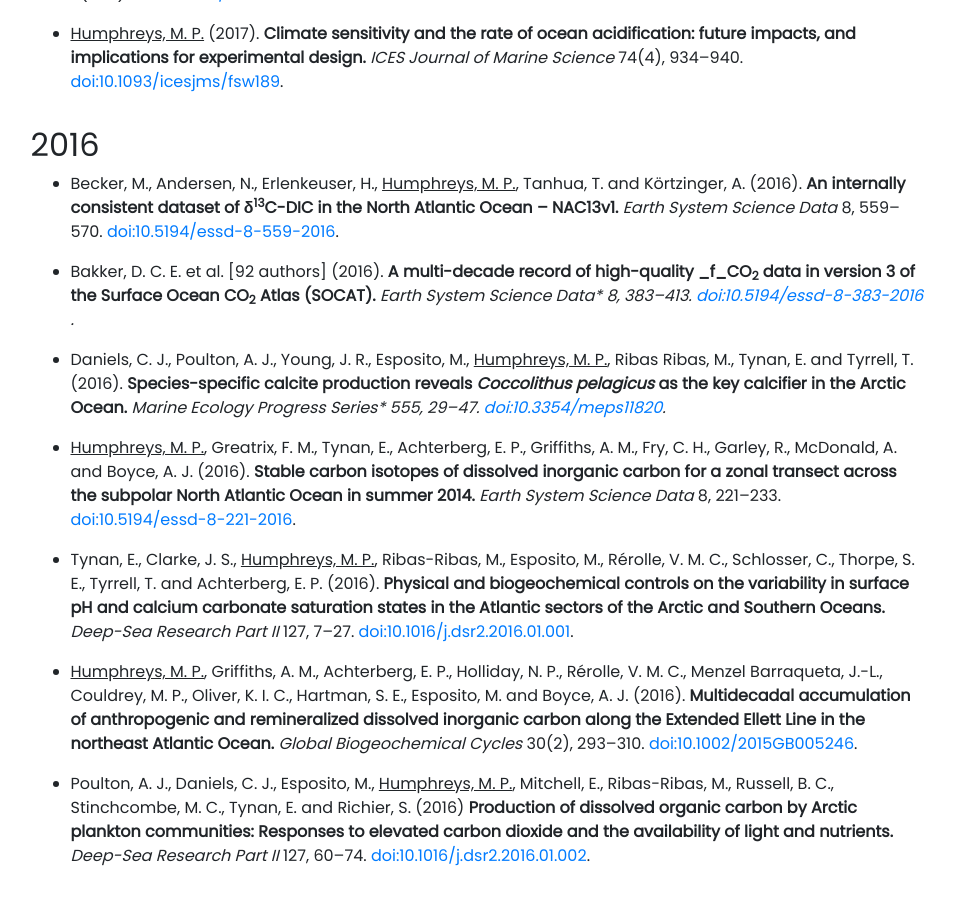
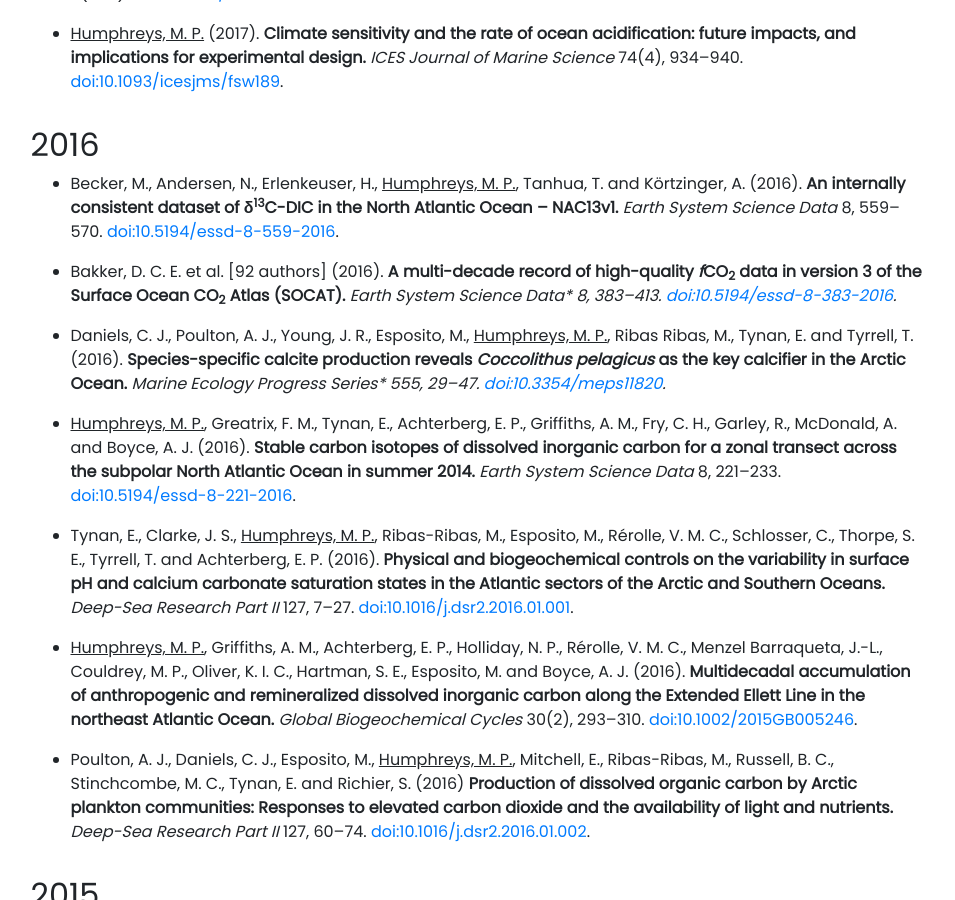
Before and after one commit to mvdh7/mvdh7.github.io, a Jekyll site: the page built from pages/publications.md, in a window 1280 px wide and 900 px high, scrolled down 1248 px. Shown: the whole window, without its empty margins (162-1117 px from the left). Built offline with Jekyll 4.4.1, drawn with Linux system fonts in a browser that asks for light colours; nearby versions of some CDN libraries; comment, search, counter and statistics services are not loaded.

Commit message:
Final formatting fixes

```diff
--- a/pages/publications.md
+++ b/pages/publications.md
@@ -29,7 +29,7 @@
 
 ## 2017
 
-  * Clarke, J. S., <u>Humphreys, M. P.</u>, Tynan, E., Kitidis, V., Brown, I., Mowlem, M. C. and Achterberg, E. P. (2017). **Characterization of a Time-Domain Dual Lifetime Referencing pCO<sub>2</sub>Optode and Deployment as a High-Resolution Underway Sensor across the High Latitude North Atlantic Ocean.** *Frontiers in Marine Science* 4(396). <a href="https://doi.org/10.3389/fmars.2017.00396">doi:10.3389/fmars.2017.00396</a>.
+  * Clarke, J. S., <u>Humphreys, M. P.</u>, Tynan, E., Kitidis, V., Brown, I., Mowlem, M. C. and Achterberg, E. P. (2017). **Characterization of a Time-Domain Dual Lifetime Referencing pCO<sub>2</sub> Optode and Deployment as a High-Resolution Underway Sensor across the High Latitude North Atlantic Ocean.** *Frontiers in Marine Science* 4(396). <a href="https://doi.org/10.3389/fmars.2017.00396">doi:10.3389/fmars.2017.00396</a>.
 
   * <u>Humphreys, M. P.</u> (2017). **Climate sensitivity and the rate of ocean acidification: future impacts, and implications for experimental design.** *ICES Journal of Marine Science* 74(4), 934–940. <a href="https://dx.doi.org/10.1093/icesjms/fsw189">doi:10.1093/icesjms/fsw189</a>.
 
@@ -40,7 +40,7 @@
 <!--• Linked to datasets: <a href="http://mphumphreys.wordpress.com/pubs/data/#d13cEEL">Humphreys et al. (2014)</a>, <a href="http://mphumphreys.wordpress.com/pubs/data/#d13cUKOA">Humphreys et al. (2014)</a>, <a href="http://mphumphreys.wordpress.com/pubs/data/#d13c302">Humphreys et al. (2015)</a>, <a href="http://mphumphreys.wordpress.com/pubs/data/#becker13c">Becker et al. (2016)</a>
 <span style="display: none;">Bakker, D. C. E., Pfeil, B., Landa, C. S., Metzl, N., O’Brien, K. M., Olsen, A., Smith, K., Cosca, C., Harasawa, S., Jones, S. D., Nakaoka, S.-I., Nojiri, Y., Schuster, U., Steinhoff, T., Sweeney, C., Takahashi, T., Tilbrook, B., Wada, C., Wanninkhof, R., Alin, S. R., Balestrini, C. F., Barbero, L., Bates, N. R., Bianchi, A. A., Bonou, F., Boutin, J., Bozec, Y., Burger, E. F., Cai, W.-J., Castle, R. D., Chen, L., Chierici, M., Currie, K., Evans, W., Featherstone, C., Feely, R. A., Fransson, A., Goyet, C., Greenwood, N., Gregor, L., Hankin, S., Hardman-Mountford, N. J., Harlay, J., Hauck, J., Hoppema, M., <u>Humphreys, M. P.</u>, Hunt, C. W., Huss, B., Ibánhez, J. S. P., Johannessen, T., Keeling, R., Kitidis, V., Körtzinger, A., Kozyr, A., Krasakopoulou, E., Kuwata, A., Landschützer, P., Lauvset, S. K., Lefèvre, N., Lo Monaco, C., Manke, A., Mathis, J. T., Merlivat, L., Millero, F. J., Monteiro, P. M. S., Munro, D. R., Murata, A., Newberger, T., Omar, A. M., Ono, T., Paterson, K., Pearce, D., Pierrot, D., Robbins, L. L., Saito, S., Salisbury, J., Schlitzer, R., Schneider, B., Schweitzer, R., Sieger, R., Skjelvan, I., Sullivan, K. F., Sutherland, S. C., Sutton, A. J., Tadokoro, K., Telszewski, M., Tuma, M., van Heuven, S. M. A. C., Vandemark, D., Ward, B., Watson, A. J. and Xu, S.</span>-->
 
-  * Bakker, D. C. E. et al. [92 authors] (2016). **A multi-decade record of high-quality _f_CO<sub>2</sub> data in version 3 of the Surface Ocean CO<sub>2</sub> Atlas (SOCAT).** <em>Earth System Science Data* 8, 383–413. <a href="http://dx.doi.org/10.5194/essd-8-383-2016">doi:10.5194/essd-8-383-2016</a>.
+  * Bakker, D. C. E. et al. [92 authors] (2016). **A multi-decade record of high-quality <i>f</i>CO<sub>2</sub> data in version 3 of the Surface Ocean CO<sub>2</sub> Atlas (SOCAT).** <em>Earth System Science Data* 8, 383–413. <a href="http://dx.doi.org/10.5194/essd-8-383-2016">doi:10.5194/essd-8-383-2016</a>.
 
 <!--• Linked to dataset: <a href="http://mphumphreys.wordpress.com/pubs/data/#socat4">Bakker et al. (2016)</a>-->
 
```
